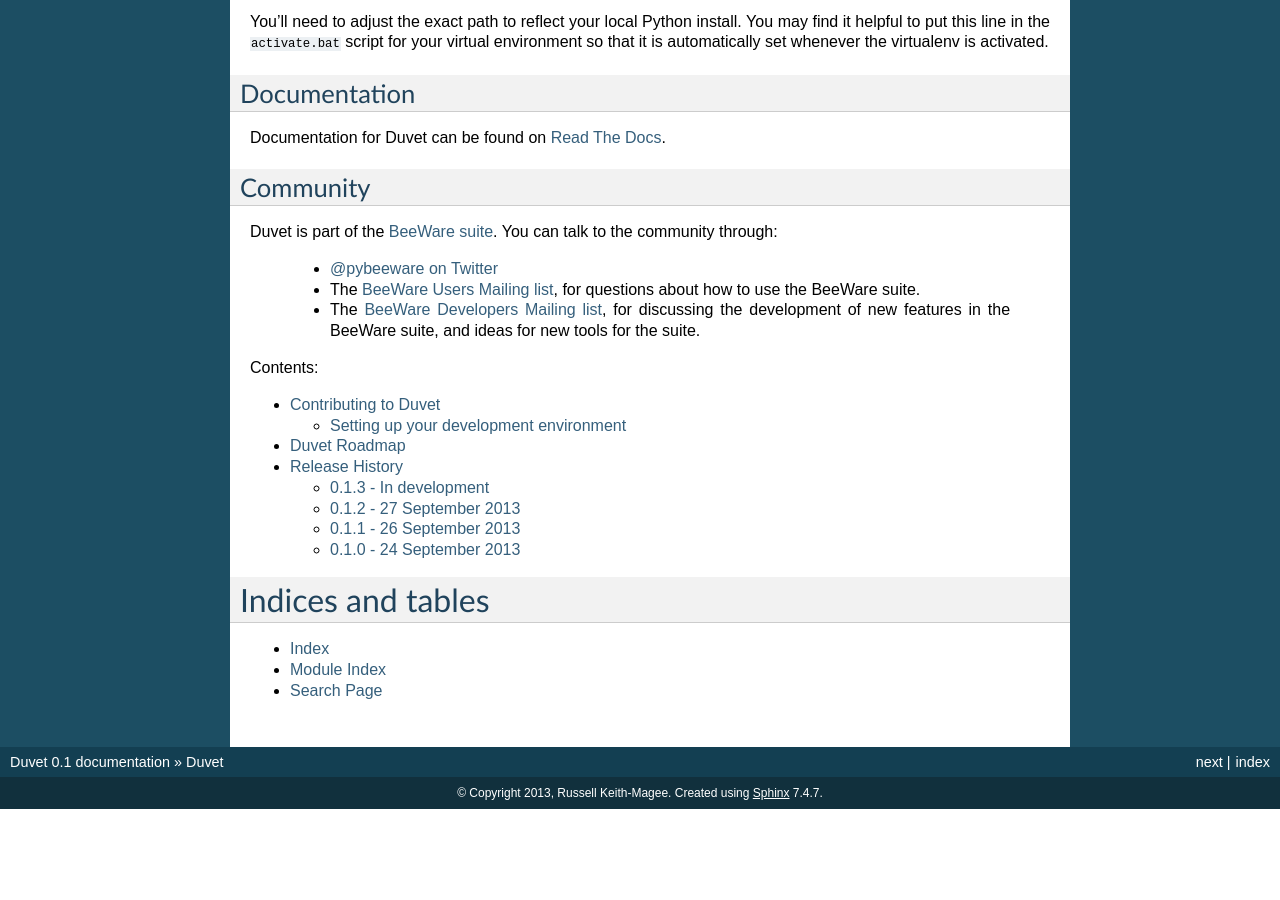
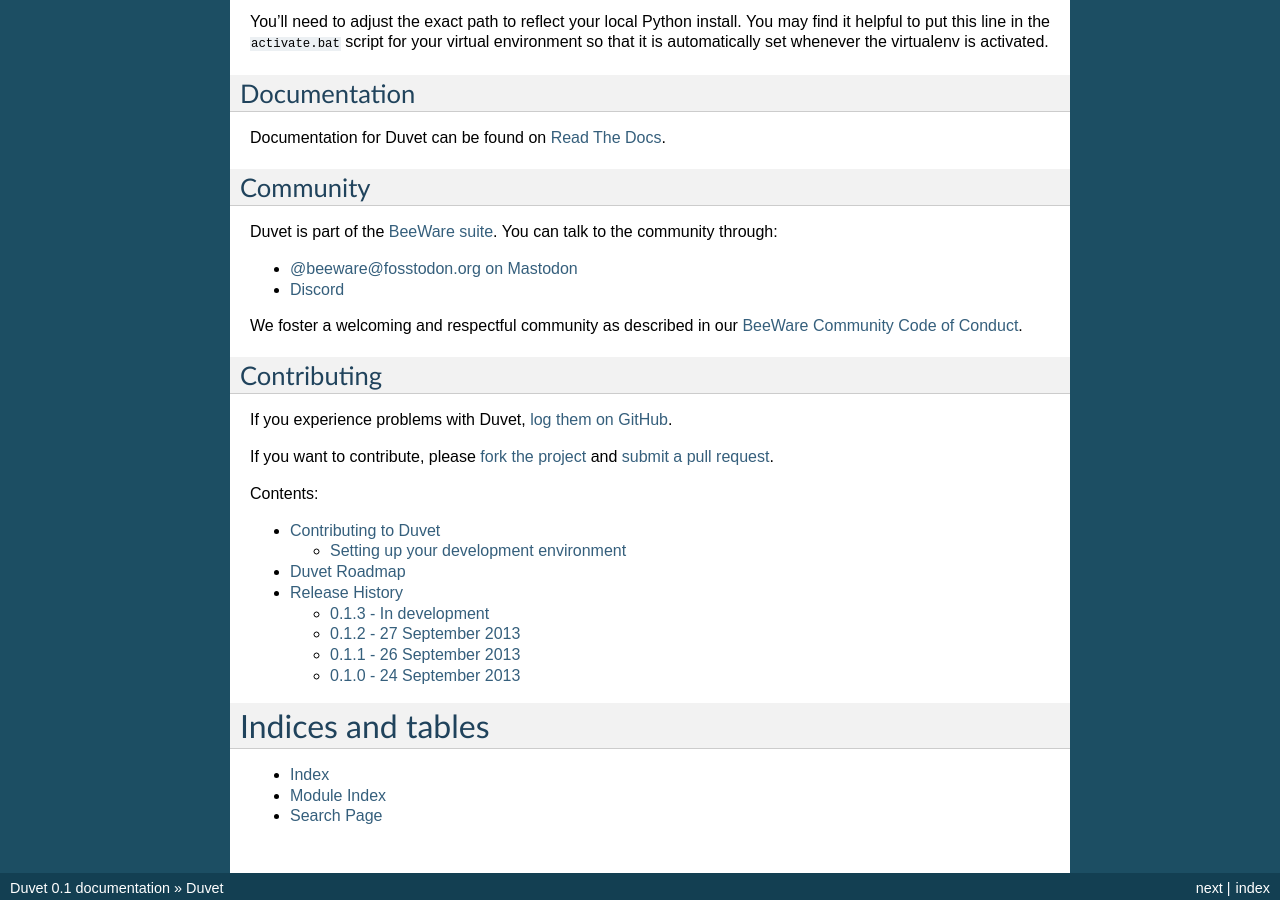
Before and after one commit to beeware/duvet, a Sphinx documentation site: the page built from docs/index.rst, in a window 1280 px wide and 900 px high, scrolled down 775 px. Built offline with Sphinx 7.4.7, drawn with Linux system fonts in a browser that asks for light colours; before the commit the page ends 1584 px from its top, so only the background shows below that.

Commit message:
Update Community and Contributing info.

```diff
--- a/docs/index.rst
+++ b/docs/index.rst
@@ -53,24 +53,28 @@
 Documentation
 -------------
 
-Documentation for Duvet can be found on `Read The Docs`_.
+Documentation for Duvet can be found on `Read The Docs <https://duvet.readthedocs.io>`__.
 
 Community
 ---------
 
-Duvet is part of the `BeeWare suite`_. You can talk to the community through:
+Duvet is part of the `BeeWare suite <https://beeware.org>`__. You can talk to the
+community through:
 
- * `@pybeeware on Twitter`_
+* `@beeware@fosstodon.org on Mastodon <https://fosstodon.org/@beeware>`__
 
- * The `BeeWare Users Mailing list`_, for questions about how to use the BeeWare suite.
+* `Discord <https://beeware.org/bee/chat/>`__
 
- * The `BeeWare Developers Mailing list`_, for discussing the development of new features in the BeeWare suite, and ideas for new tools for the suite.
+We foster a welcoming and respectful community as described in our `BeeWare Community
+Code of Conduct <https://beeware.org/community/behavior/>`__.
 
-.. _BeeWare suite: http://pybee.org
-.. _Read The Docs: https://duvet.readthedocs.io
-.. _@pybeeware on Twitter: https://twitter.com/pybeeware
-.. _BeeWare Users Mailing list: https://groups.google.com/forum/#!forum/beeware-users
-.. _BeeWare Developers Mailing list: https://groups.google.com/forum/#!forum/beeware-developers
+Contributing
+------------
+
+If you experience problems with Duvet, `log them on GitHub <https://github.com/beeware/duvet/issues>`__.
+
+If you want to contribute, please `fork the project <https://github.com/beeware/duvet>`__ and `submit a pull request <https://github.com/beeware/duvet/pulls>`__.
+
 
 Contents:
 
```
Also changed, not shown: README.rst (+9 -15 lines).
